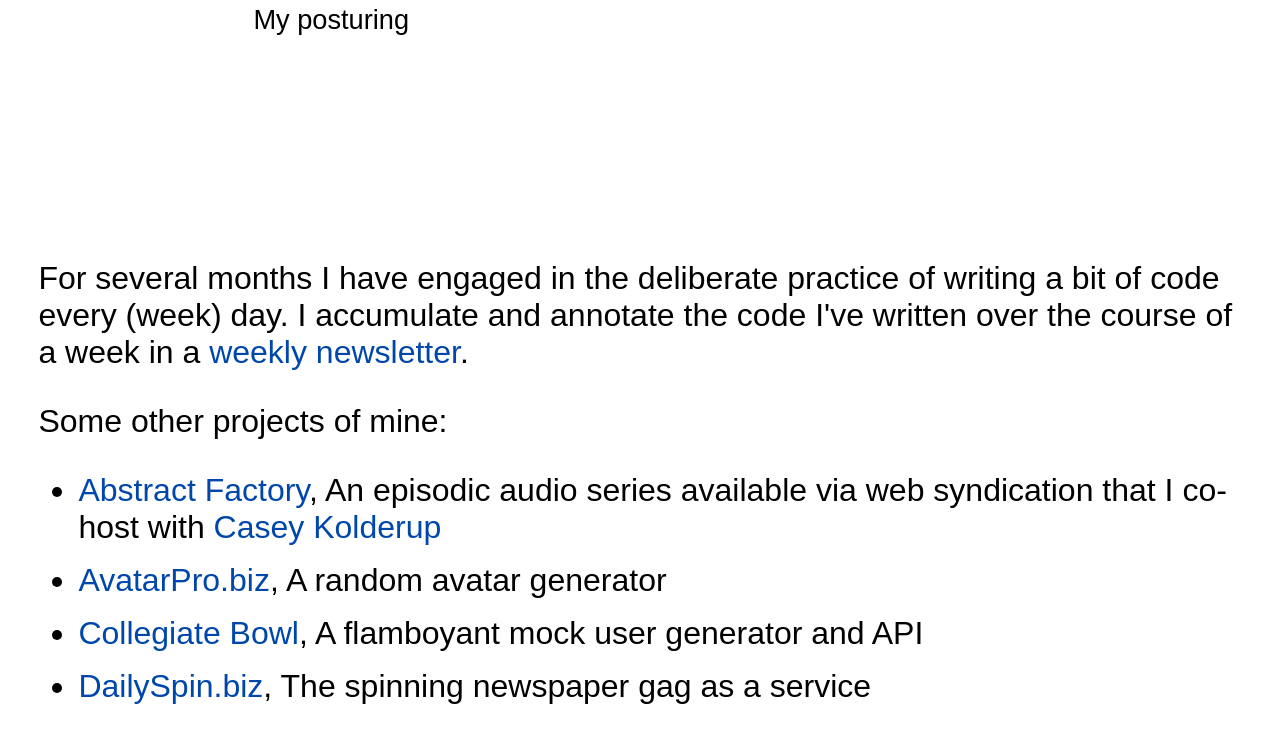
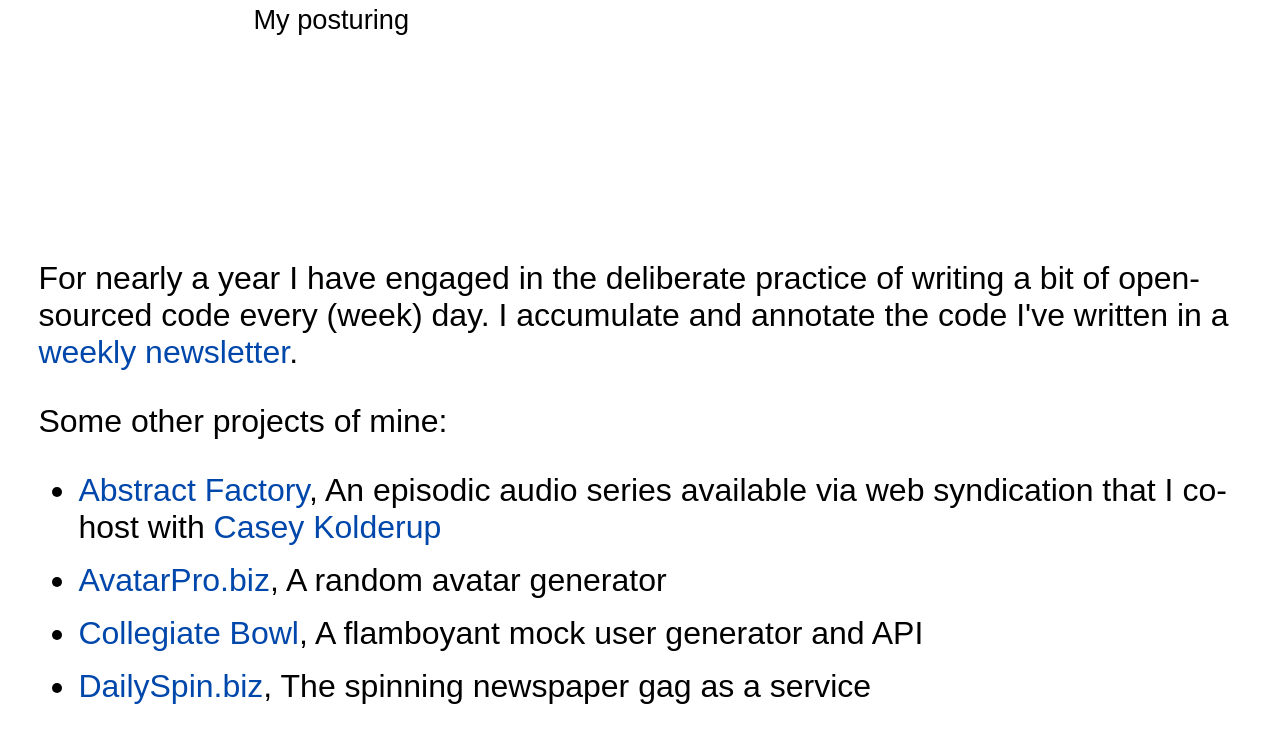
Before and after one commit to mwunsch/mwunsch.github.io, a Jekyll site: the page built from index.html, in a window 1280 px wide and 900 px high, scrolled down 1071 px. Shown: the top 743 px of the window. Built offline with Jekyll 4.4.1, drawn with Linux system fonts in a browser that asks for light colours; comment, search, counter and statistics services are not loaded.

Commit message:
Change website copy around newsletter

```diff
--- a/index.html
+++ b/index.html
@@ -54,7 +54,7 @@ description: "A software engineer and technologist."
       </li>
     </ul>
     <hr />
-    <p>For several months I have engaged in the deliberate practice of writing a bit of code every (week) day. I accumulate and annotate the code I've written over the course of a week in a <a href="http://tinyletter.com/wunsch">weekly newsletter</a>.</p>
+    <p>For nearly a year I have engaged in the deliberate practice of writing a bit of open-sourced code every (week) day. I accumulate and annotate the code I've written in a <a href="http://tinyletter.com/wunsch">weekly newsletter</a>.</p>
     <p>Some other projects of mine:</p>
     <ul class="projects">
       <li class="project">
```
